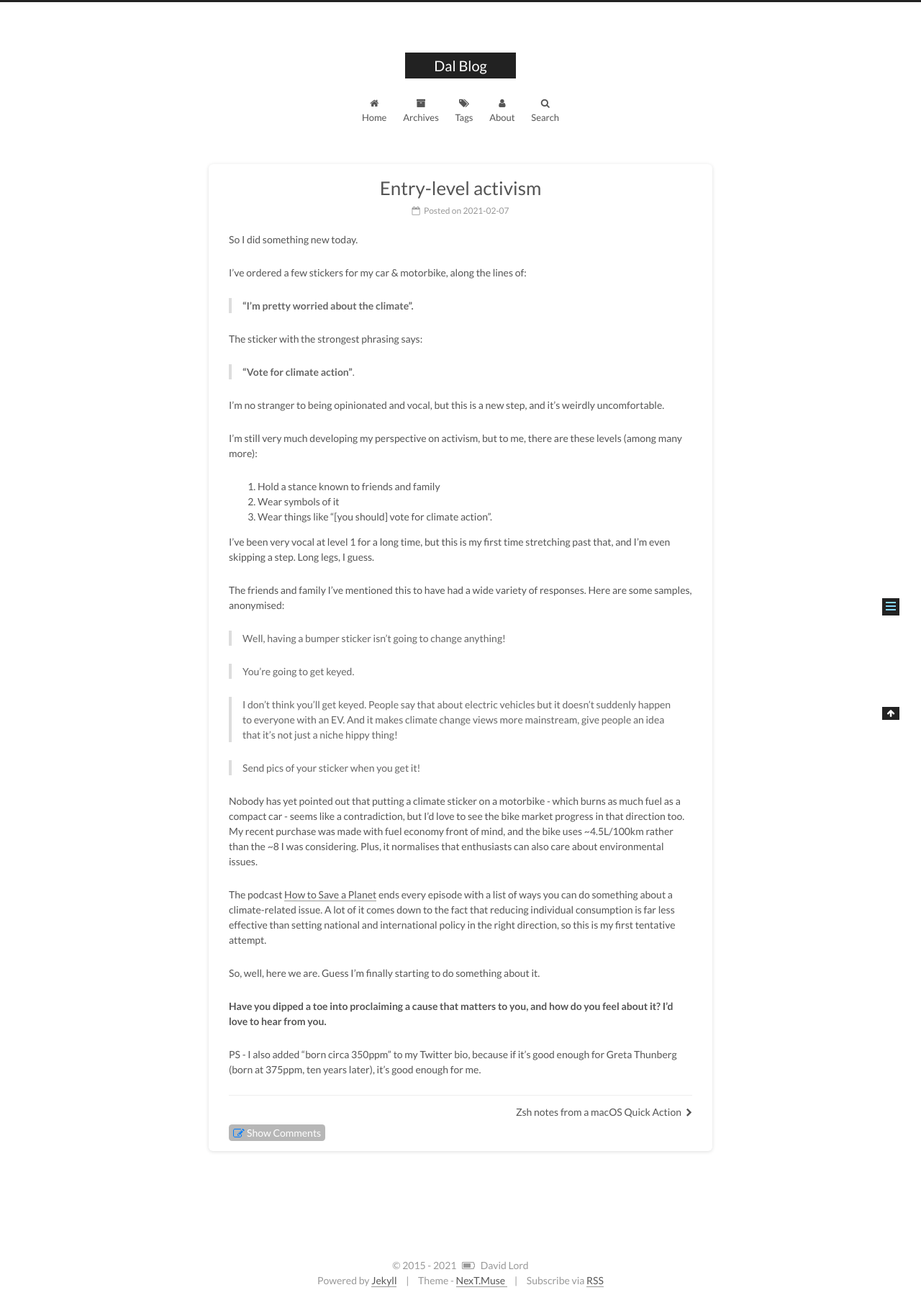
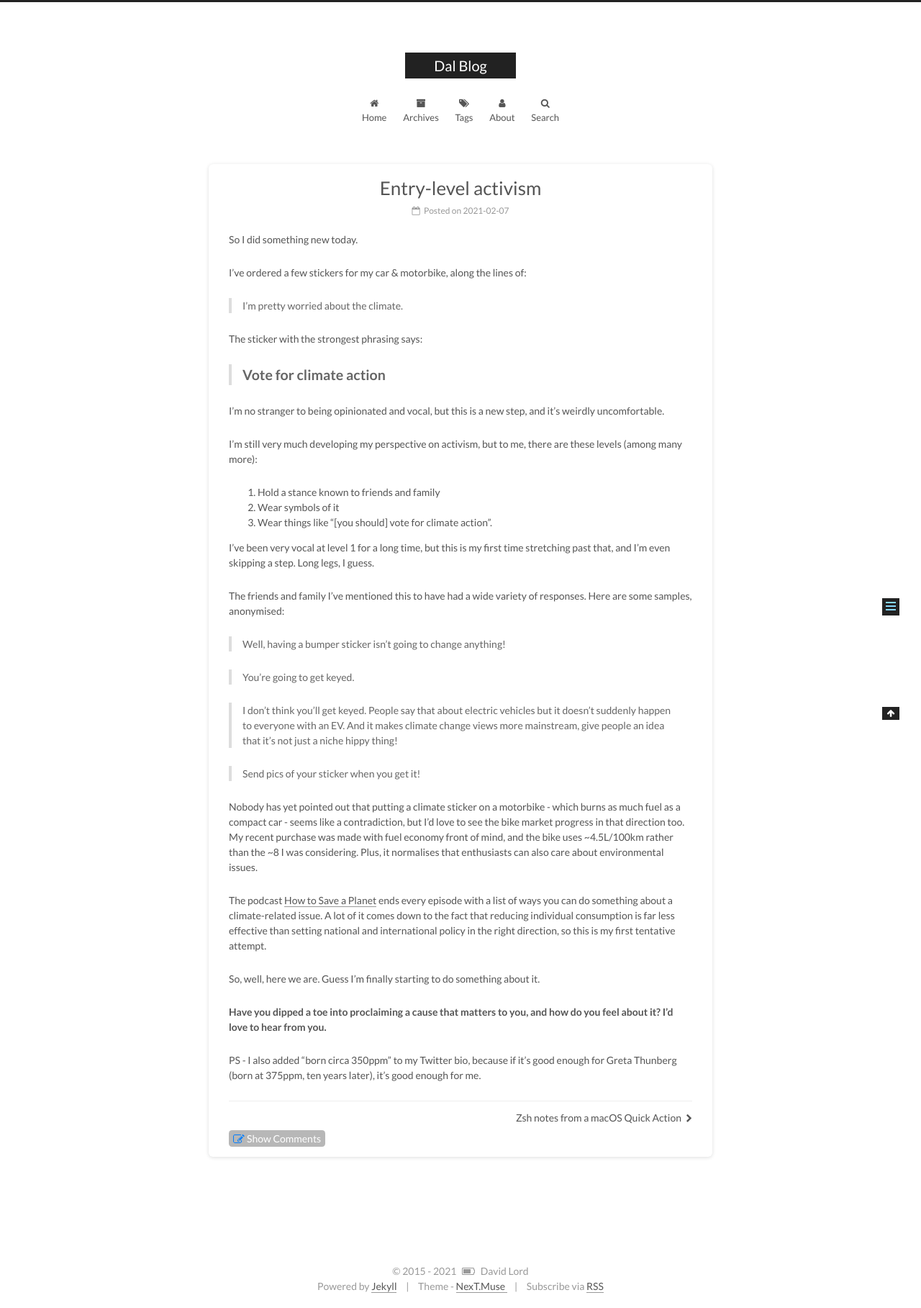
Before and after one commit to d-lord/d-lord.github.io, a Jekyll site: the page built from _posts/2021-02-07-entry-level-activism.md, in a window 1280 px wide. Shown: the whole page at 72% size. Built offline with Jekyll 4.4.1, drawn with Linux system fonts in a browser that asks for light colours.

Commit message:
Quote formatting tweaks

```diff
--- a/_posts/2021-02-07-entry-level-activism.md
+++ b/_posts/2021-02-07-entry-level-activism.md
@@ -10,11 +10,11 @@ So I did something new today.
 
 I've ordered a few stickers for my car & motorbike, along the lines of:
 
-> **"I’m pretty worried about the climate".**
+> I’m pretty worried about the climate.
 
 The sticker with the strongest phrasing says:
 
-> **"Vote for climate action"**.
+> <p style="font-size:1.4em;"><b>Vote for climate action</b></p>
 
 I’m no stranger to being opinionated and vocal, but this is a new step, and it’s weirdly uncomfortable.
 
```
